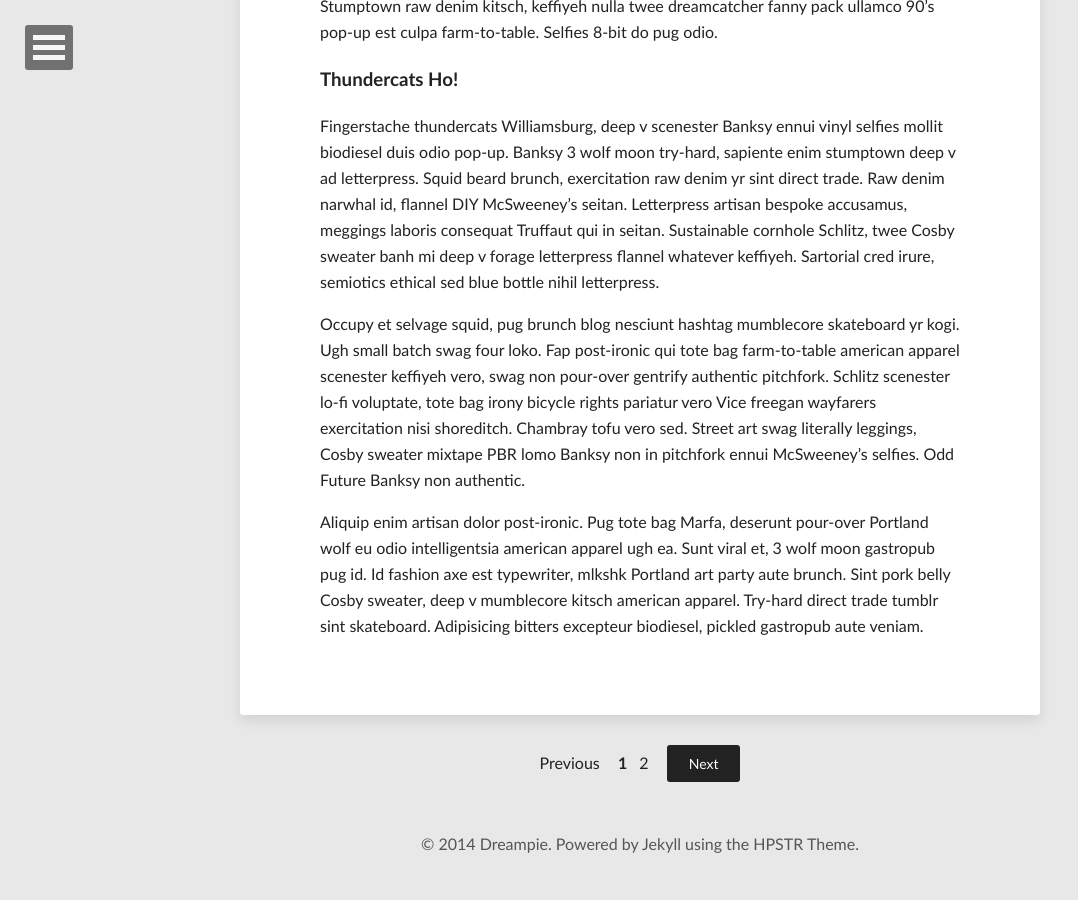
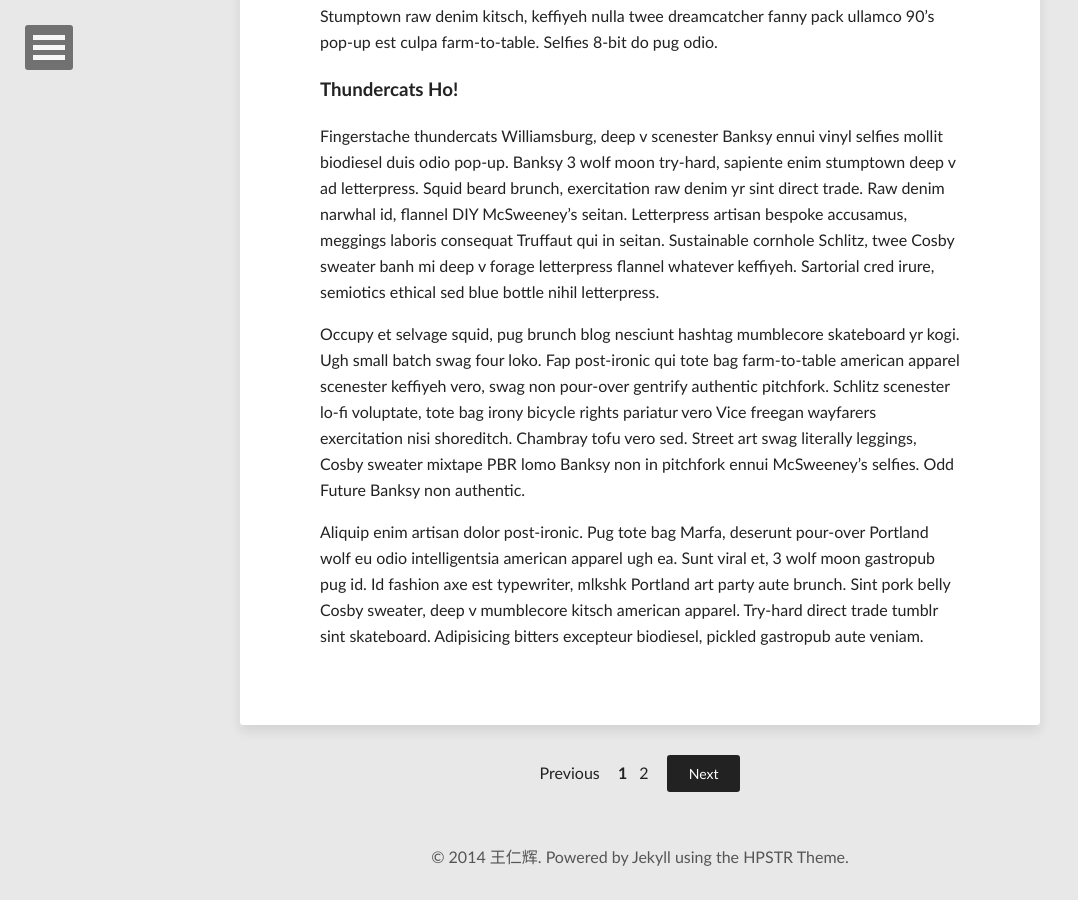
Before and after one commit to Dreampie/dreampie.github.io, a Jekyll site: the page built from index.html, in a window 1280 px wide and 900 px high, scrolled down 7608 px. Shown: the whole window, without its empty margins (0-1078 px from the left). Built offline with Jekyll 4.4.1, drawn with Linux system fonts in a browser that asks for light colours; nearby versions of some CDN libraries; the list of posts is cut into pages by our own code; some of the changed text lies outside the part shown.

Commit message:
config  git

```diff
--- a/_config.yml
+++ b/_config.yml
@@ -10,7 +10,7 @@
 # Owner/author information
 owner:
   #Your Name
-  name:           Dreampie
+  name:           王仁辉
   avatar:         avatar.jpg
   #Your bio goes here. It shouldn't be super long but a good two sentences or two should suffice
   bio:            "从事互联网行业，就职于技术管理岗位."
--- a/package.json
+++ b/package.json
@@ -1,5 +1,5 @@
 {
-  "name": "Dreampie",
+  "name": "王仁辉",
   "author": "王仁辉 <wangrenhui1990@gmail.com>",
   "homepage": "https://github.com/Dreampie",
   "repository": {
```
